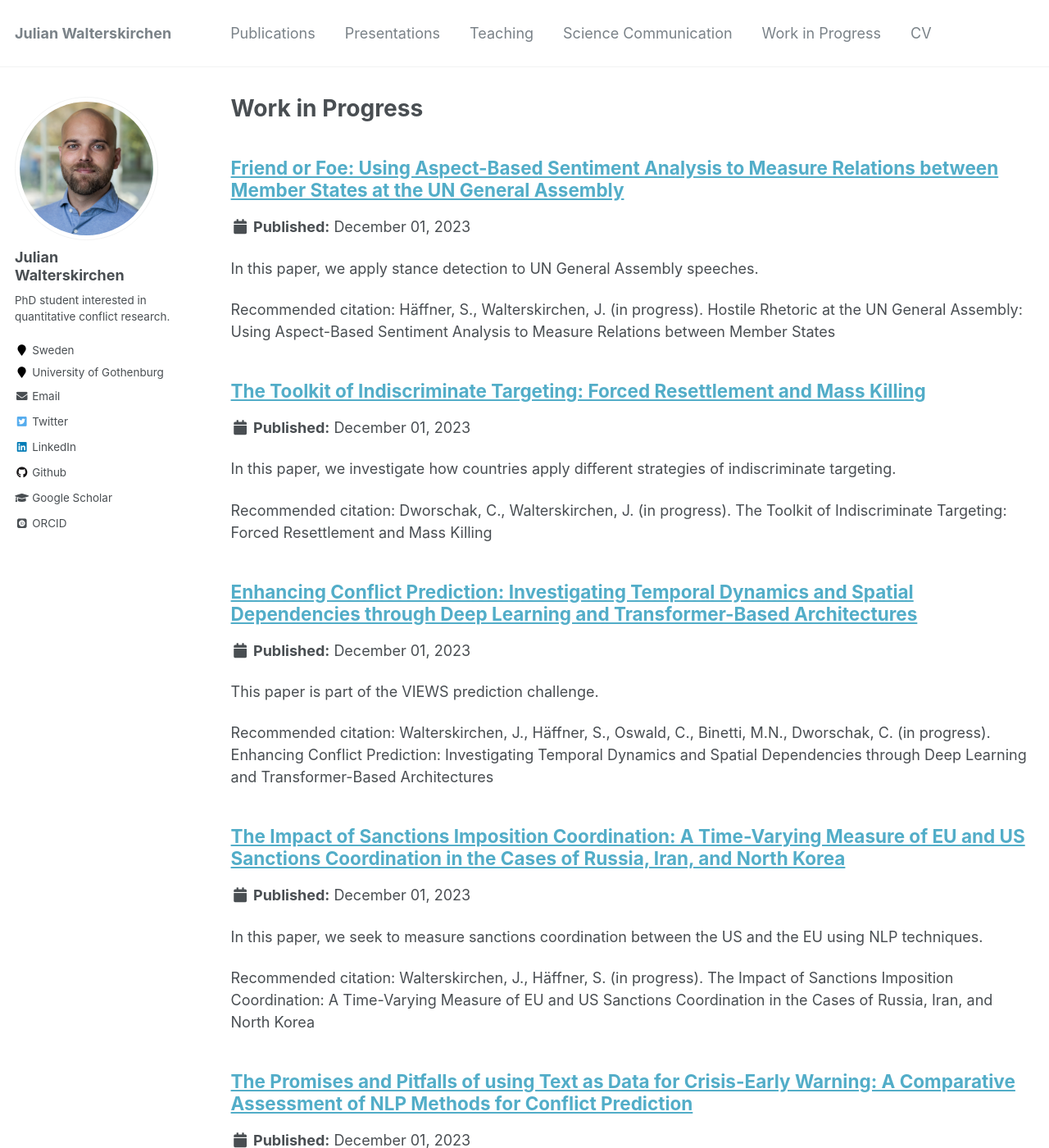
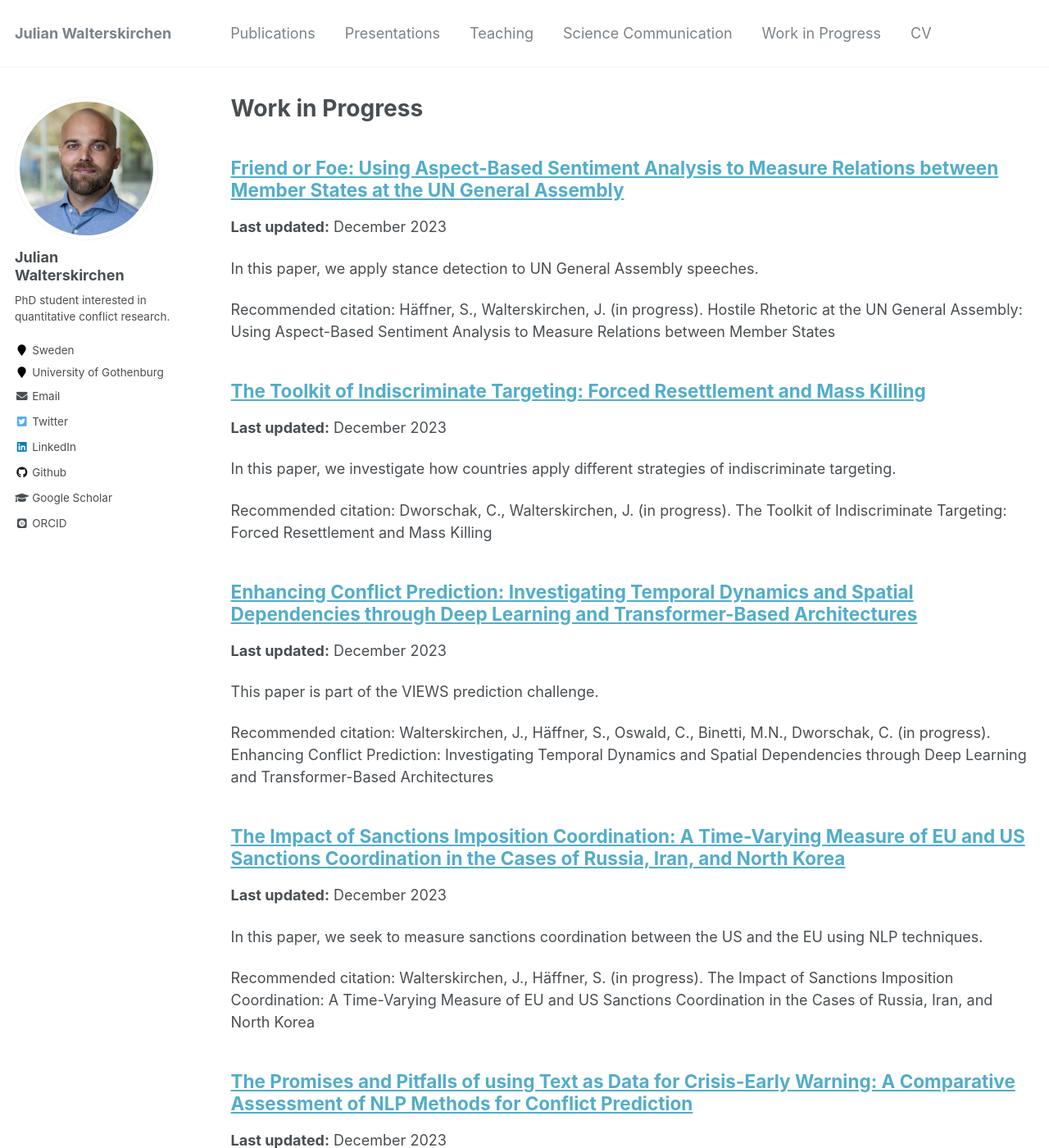
Before and after one commit to jwalterskirchen/jwalterskirchen.github.io, a Jekyll site: the page built from _pages/workinprogress.md, in a window 1280 px wide and 1400 px high. Shown: the whole window at 82% size. Built offline with Jekyll 4.4.1, drawn with Linux system fonts in a browser that asks for light colours; some web fonts are replaced; some of the changed text lies outside the part shown.

Commit message:
Enhance archive-single.html with last updated date
Added a last updated date section for work in progress posts.

```diff
--- a/_includes/archive-single.html
+++ b/_includes/archive-single.html
@@ -48,7 +48,12 @@
             {% else %}
               Published in <i>{{ post.venue }}</i>, {{ post.date | default: "1900-01-01" | date: "%Y" }}
             {% endif %}
-  </p>
+          </p>
+        {% elsif post.collection == 'workinprogress' and post.date %}
+          <p class="page__date">
+            <strong>Last updated:</strong>
+            {{ post.date | date: "%B %Y" }}
+          </p>
         {% elsif post.date %}
          <p class="page__date"><strong><i class="fa fa-fw fa-calendar" aria-hidden="true"></i> {{ site.data.ui-text[site.locale].date_label | default: "Published:" }}</strong> <time datetime="{{ post.date | default: "1900-01-01" | date_to_xmlschema }}">{{ post.date | default: "1900-01-01" | date: "%B %d, %Y" }}</time></p>
         {% endif %}
```
